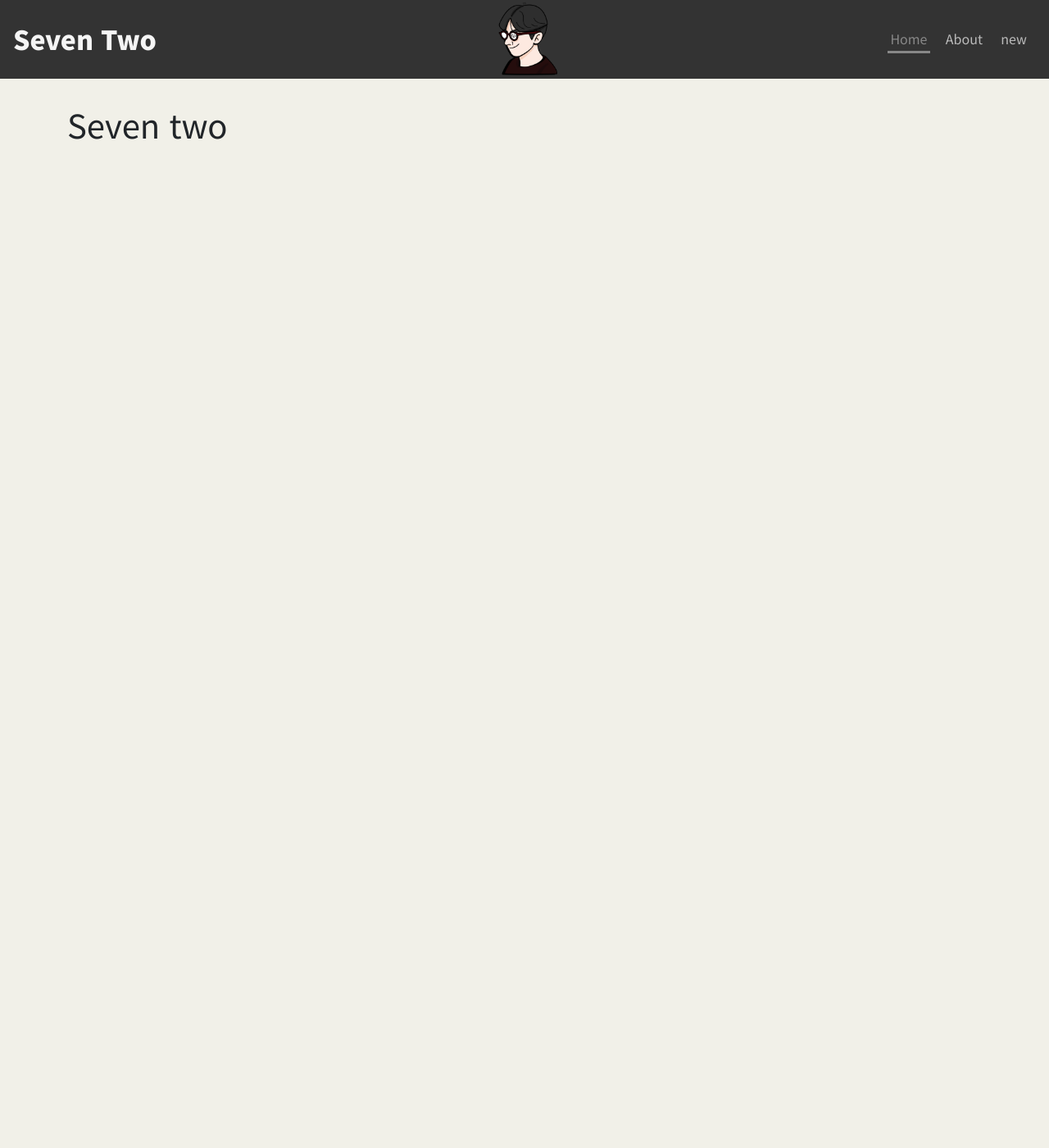
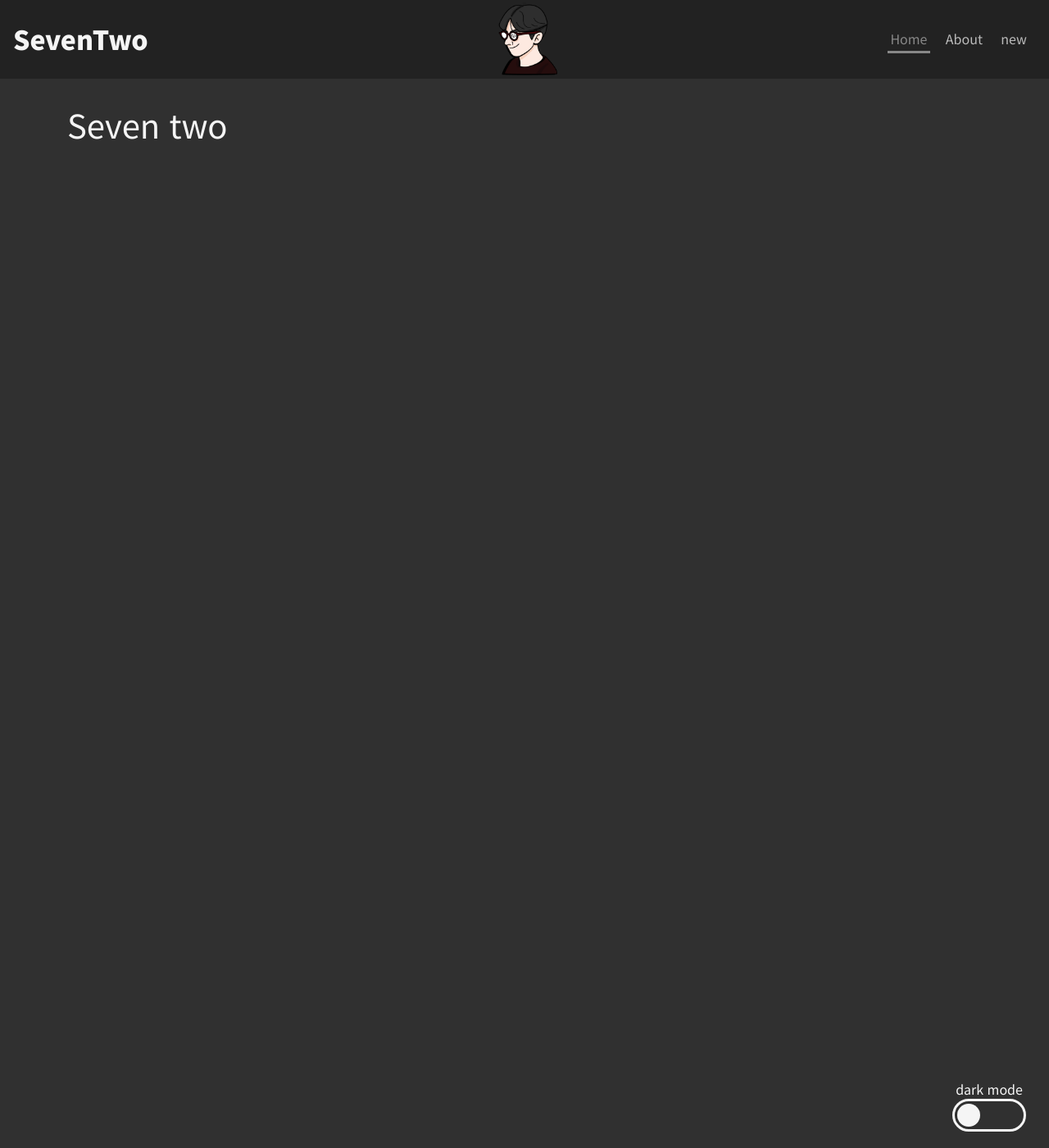
Before and after one commit to jiyong1/test, a Jekyll site: the page built from index.html, in a window 1280 px wide and 1400 px high. Shown: the whole window at 82% size. Built offline with Jekyll 4.4.1, drawn with Linux system fonts in a browser that asks for light colours.

Commit message:
mode convert 추가

```diff
--- /dev/null
+++ b/_includes/mode.html
@@ -0,0 +1,6 @@
+<nav class="mode-con">
+  <p class="mode-text">dark mode</p>
+  <div id="mode-btn">
+    <div class="btn-circle"></div>
+  </div>
+</nav>
--- a/_includes/navigation.html
+++ b/_includes/navigation.html
@@ -3,7 +3,7 @@
   <div class="logo-con">
     <img src="/assets/images/seventwo_logo.png" alt="seventwo 로고 이미지" class="logo-img">
   </div>
-  <div class="b-name"><a href="/">Seven Two</a></div>
+  <div class="b-name"><a href="/">SevenTwo</a></div>
   <div class="toggle-btn">
     <span class="bar"></span>
     <span class="bar"></span>
@@ -13,11 +13,12 @@
     <ul>
       {% for item in site.data.navigation %}
         <li class="nav-items">
-          <a href="{{ item.link }}" class="{% if page.url == item.link %} current-link {% else %} other-link {% endif %}">
+          <a href="{{ item.link }}" class="item{% if page.url == item.link %} current-link {% else %} other-link {% endif %}">
             {{ item.name }}
           </a>
         </li>
       {% endfor %}
+      <li class="nav-items nav-mode"><p class="item other-link">mode change</p></li>
     </ul>
   </div>
 </nav>
--- a/_layouts/default.html
+++ b/_layouts/default.html
@@ -14,7 +14,9 @@
   <div class="container nav-margin">
     {{ content }}
   </div>
+  {% include mode.html %}
   <script src="/assets/script/nav.js"></script>
+  <script src="/assets/script/mode.js"></script>
   <script src="https://cdn.jsdelivr.net/npm/bootstrap@5.0.0-beta2/dist/js/bootstrap.bundle.min.js" integrity="sha384-b5kHyXgcpbZJO/tY9Ul7kGkf1S0CWuKcCD38l8YkeH8z8QjE0GmW1gYU5S9FOnJ0" crossorigin="anonymous"></script>
 </body>
 </html>
--- a/assets/_sass/main.scss
+++ b/assets/_sass/main.scss
@@ -5,7 +5,13 @@ body {
   -webkit-overflow-scrolling: touch;
   font-family: 'Noto Sans KR', sans-serif;
   height: 1000vw;
-  background: #f1f0e8;
+  background: #303030;
+  color: whitesmoke;
+  transition: .5s;
+}
+body.light {
+  background-color: #f1f0e8;
+  color: #303030;
 }
 .nav-margin {
   margin-top: 8rem;
--- /dev/null
+++ b/assets/_sass/mode.scss
@@ -0,0 +1,49 @@
+.mode-con{
+  display: none;
+  position: fixed;
+  bottom: 20px;
+  right: 20px;
+  flex-direction: column;
+  align-items: center;
+}
+
+#mode-btn{
+  position: relative;
+  width: 90px;
+  height: 40px;
+  border: solid whitesmoke;
+  border-radius: 20px;
+  margin: 0 .5rem;
+}
+.btn-circle{
+  position: absolute;
+  left: 3px;
+  top: 3px;
+  width: 28px;
+  height: 28px;
+  background-color: whitesmoke;
+  border-radius: 50%;
+  transition: .5s;
+}
+
+.mode-text {
+  margin-bottom: 0;
+  display: flex;
+  align-items: center;
+}
+
+
+@media (min-width: 576px){
+  .mode-con {
+    display: flex;
+  }
+}
+
+.btn-circle.light{
+  transform: translateX(50px);
+  background-color: #303030;
+}
+
+#mode-btn.light{
+  border-color: #303030;
+}
--- a/assets/_sass/nav.scss
+++ b/assets/_sass/nav.scss
@@ -4,7 +4,7 @@
   top: 0;
   width: 100vw;
   height: 6rem;
-  background-color: #333;
+  background-color: #222;
   display: flex;
   /* position: relative; */
   justify-content: space-between;
@@ -48,7 +48,7 @@
 .nav-list li {
   list-style: none;
 }
-.nav-list li a {
+.nav-list li .item {
   text-decoration: none;
   padding: 0.2rem;
   display: block;
@@ -113,7 +113,7 @@
     align-items: start;
   }
 
-  .nav-list li a {
+  .nav-list li .item {
     text-align: center;
   }
 
@@ -129,4 +129,11 @@
     border-bottom: solid #888;
     color: #888;
   }
+  .nav-mode {
+    display: none;
+  }
 }
+
+.top-nav.light {
+  background-color: #333;
+}
--- a/assets/css/styles.scss
+++ b/assets/css/styles.scss
@@ -2,4 +2,4 @@
 ---
 
 @charset "utf-8";
-@import "main", "nav";
+@import "main", "nav", "mode";
--- /dev/null
+++ b/assets/script/mode.js
@@ -0,0 +1,20 @@
+(function(){
+  const modeBtnElem = document.querySelector('#mode-btn');
+  const circleElem = document.querySelector('.btn-circle');
+  const modeTextElem = document.querySelector('.mode-text');
+  const navBarElem = document.querySelector('.top-nav');
+  let mode_togle = false;
+
+  modeBtnElem.addEventListener('click', function(){
+    circleElem.classList.toggle('light');
+    modeBtnElem.classList.toggle('light');
+    navBarElem.classList.toggle('light');
+    document.body.classList.toggle('light');
+    if (modeTextElem.innerHTML == 'dark mode'){
+      modeTextElem.innerHTML = 'light mode';
+    }
+    else{
+      modeTextElem.innerHTML = 'dark mode';
+    }
+  });
+})();
--- a/assets/script/nav.js
+++ b/assets/script/nav.js
@@ -4,6 +4,10 @@
   const navlistElem = document.querySelector('.nav-list');
   const toggleBtnElem = document.querySelector('.toggle-btn');
   const logoConElem = document.querySelector('.logo-con');
+  const navModeElem = document.querySelector('.nav-mode');
+  const modeBtnElem = document.querySelector('#mode-btn');
+  const circleElem = document.querySelector('.btn-circle');
+  const modeTextElem = document.querySelector('.mode-text');
   let toggle = false;
 
   function navOpen(){
@@ -23,7 +27,7 @@
     logoConElem.style.height = '100%';
   }
   function listDrop(){
-    topNavElem.style.height = '15rem';
+    topNavElem.style.height = '18rem';
     setTimeout(function(){
       navlistElem.style.display = 'flex';
     }, 200);
@@ -56,6 +60,19 @@
     }
   }
 
+  function modeChange(){
+    document.body.classList.toggle('light');
+    topNavElem.classList.toggle('light');
+    circleElem.classList.toggle('light');
+    modeBtnElem.classList.toggle('light');
+    if (modeTextElem.innerHTML == 'dark mode'){
+      modeTextElem.innerHTML = 'light mode';
+    }
+    else{
+      modeTextElem.innerHTML = 'dark mode';
+    }
+  }
+
   window.addEventListener('scroll', function(){
     if(pageYOffset == 0){
       navOpen();
@@ -82,6 +99,6 @@
   });
 
   toggleBtnElem.addEventListener('click', toggleBtnClick);
-
+  navModeElem.addEventListener('click', modeChange);
   resizeHandler();
 })();
```
